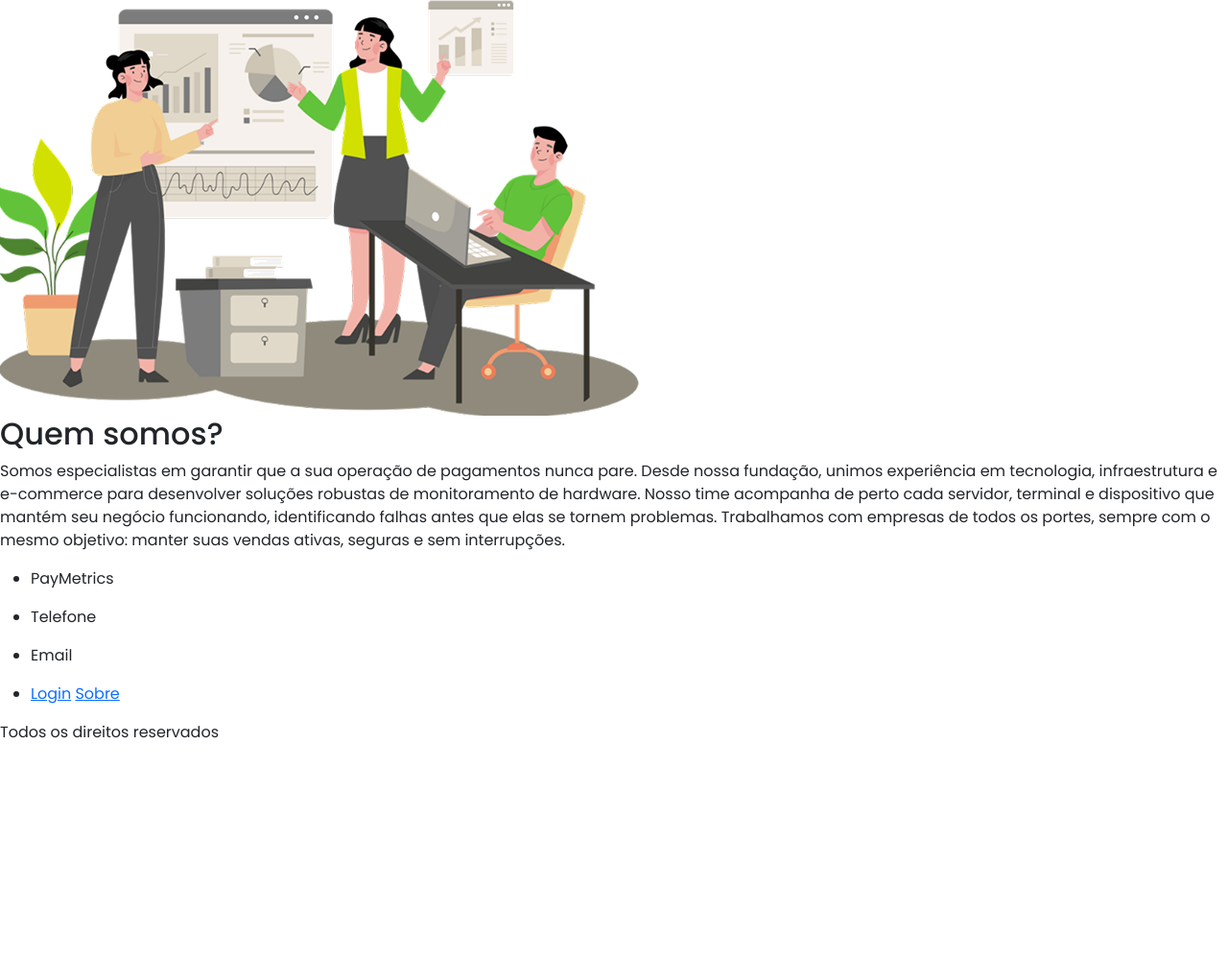
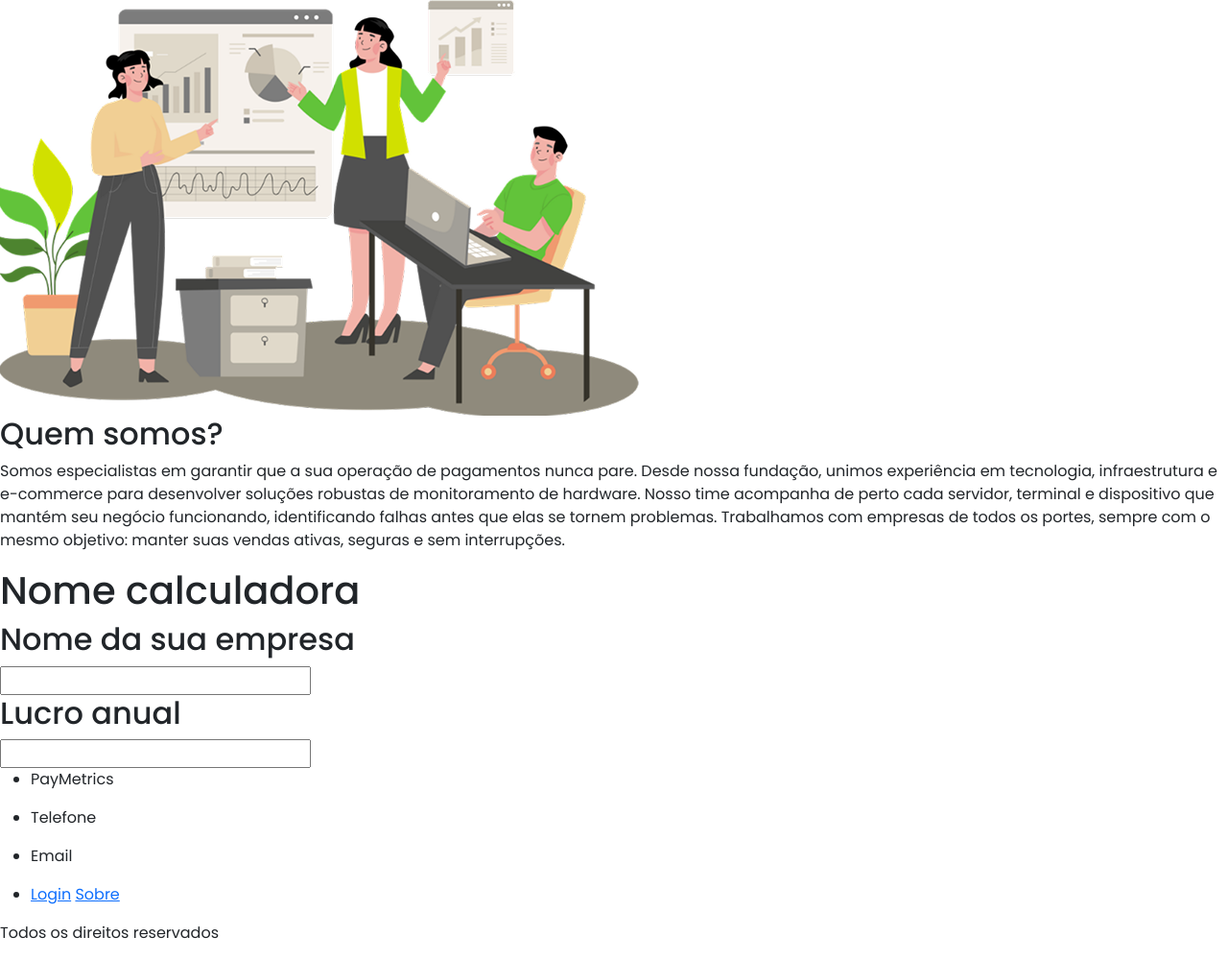
Before and after one commit to FernandaHenckel/Grupo-10, a website: page public/index.html in a window 1280 px wide. Shown: the part 2091-3091 px from the top of the page at 96% size. Before the commit the page ends 2882 px from the top, so only its background shows below. Drawn offline with nearby package versions, Linux system fonts and the light colour scheme.

Commit message:
criação da calculadora no index

```diff
--- a/public/index.html
+++ b/public/index.html
@@ -102,6 +102,18 @@
                 seguras e sem interrupções.</p>
         </div>
     </div>
+
+    <div class="calculadora">
+        <div class="nomeCalculadora">
+            <h1>Nome calculadora</h1>
+        </div>
+        <div class="textCalculadora">
+            <h2>Nome da sua empresa</h2>
+            <input type="text" id="ipt_nome">
+            <h2>Lucro anual</h2>
+            <input type="number" id="ipt_valorInserido">
+        </div>
+    </div>
     <div class="pontos">
         <div class="ponto1"></div>
         <div class="ponto2"></div>
```
Also changed, not shown: public/redefinir_senha.html (+1 -1 lines), public/js/calculadora.js (added).
